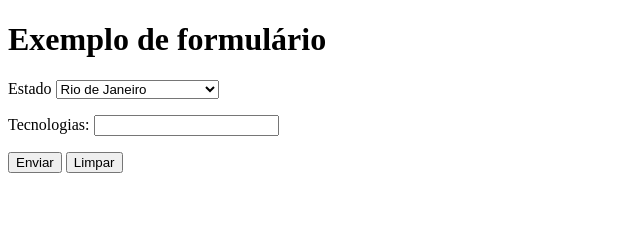
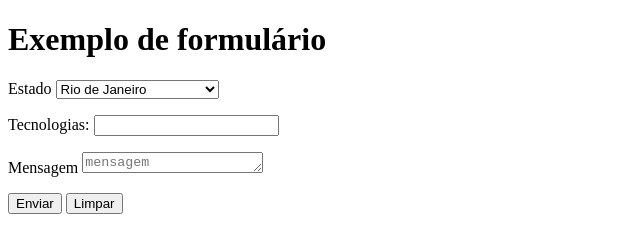
Before and after one commit to GuilhermeHenrii/Curso-HTML-e-CSS, a plain HTML site: page ex032/form6.html in a window 1280 px wide. Shown: the whole page, without its empty margins (0-640 px from the left). Drawn offline with Linux system fonts and the light colour scheme.

Commit message:
controles de formulario

```diff
--- a/ex032/form6.html
+++ b/ex032/form6.html
@@ -35,6 +35,10 @@
                 <option value="">TypeScript</option>
             </datalist>
         </p>
+        <p>
+            <label for="imsg">Mensagem</label>
+            <textarea name="ntxt" id="imsg" cols="20" rows="1" placeholder="mensagem"></textarea>
+        </p>
 
         <input type="submit" value="Enviar">
         <input type="reset" value="Limpar">
```
